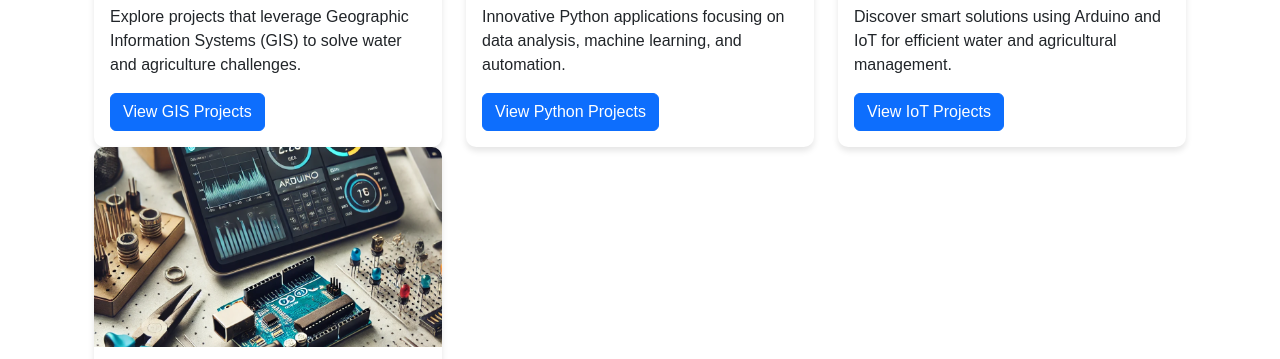
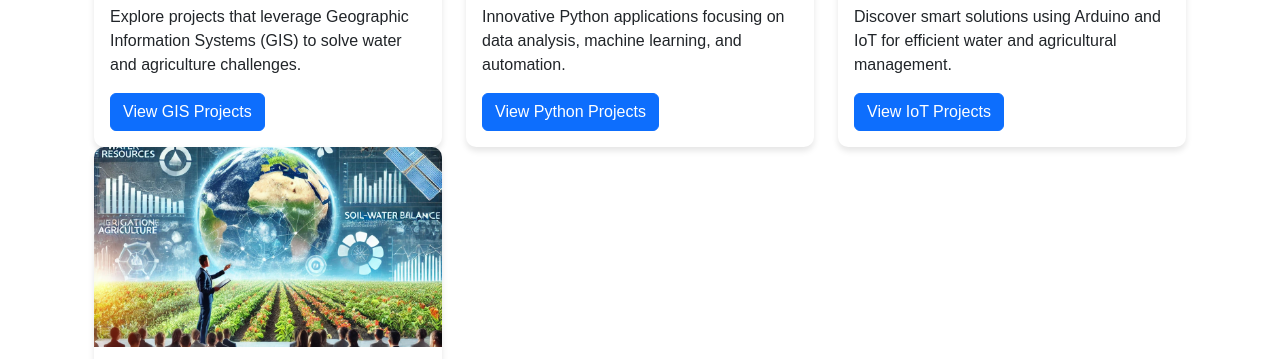
Before and after one commit to dineshgulati933/HAN, a plain HTML site: page index.html in a window 1280 px wide. Shown: the part 593-952 px from the top of the page. Drawn offline with nearby package versions, Linux system fonts and the light colour scheme.

Commit message:
deploy: cc144c38f3e306649aa9d6a2e316898acaa4084c

```diff
--- a/index.html
+++ b/index.html
@@ -90,7 +90,7 @@
             <!-- Arduino & IoT Projects -->
             <div class="col-md-4">
                 <div class="card project-card">
-                    <img src="/static/images/iot_projects.webp" alt="IoT Projects" class="card-img-top project-image">
+                    <img src="/static/images/c_and_p.webp" alt="IoT Projects" class="card-img-top project-image">
                     <div class="card-body">
                         <h5 class="card-title">Conferences & Presentations</h5>
                         <p class="card-text">Past and upcoming conferences</p>
```
Also changed, not shown: static/images/c_and_p.webp (added).
